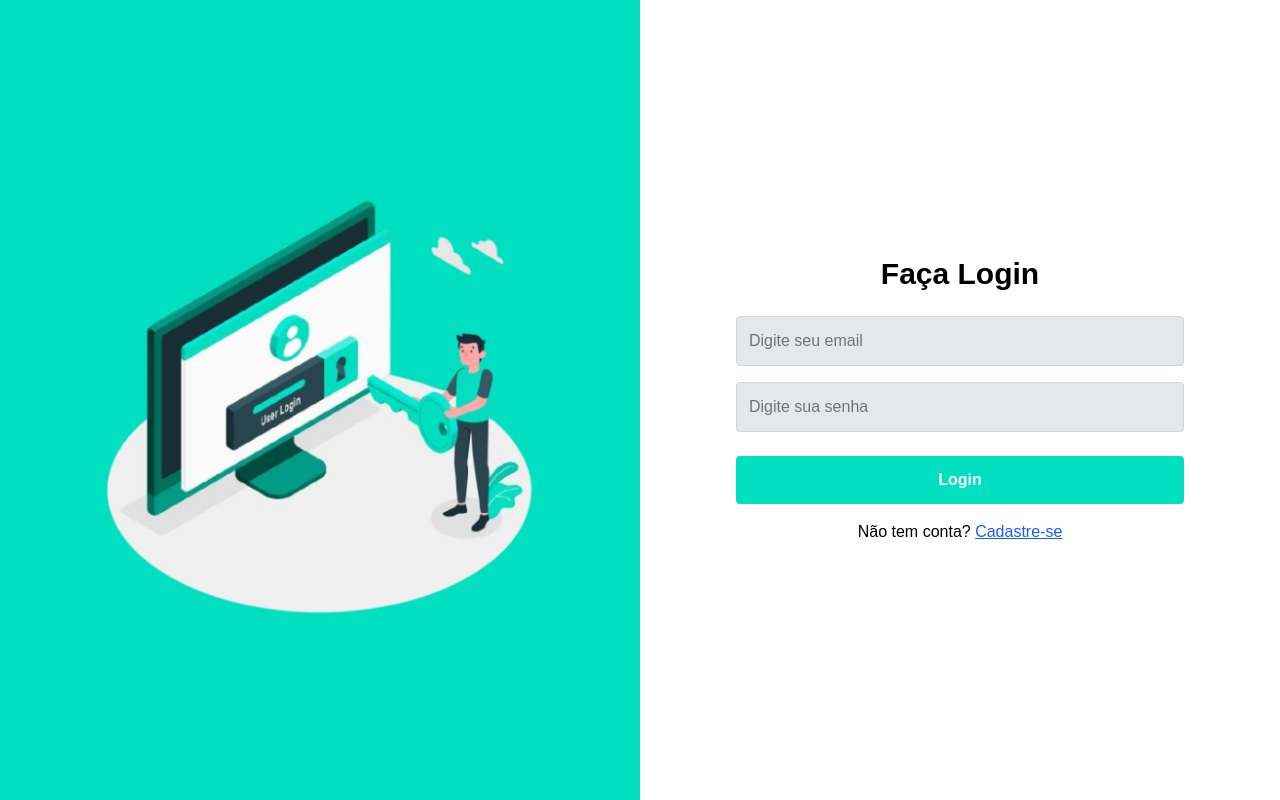
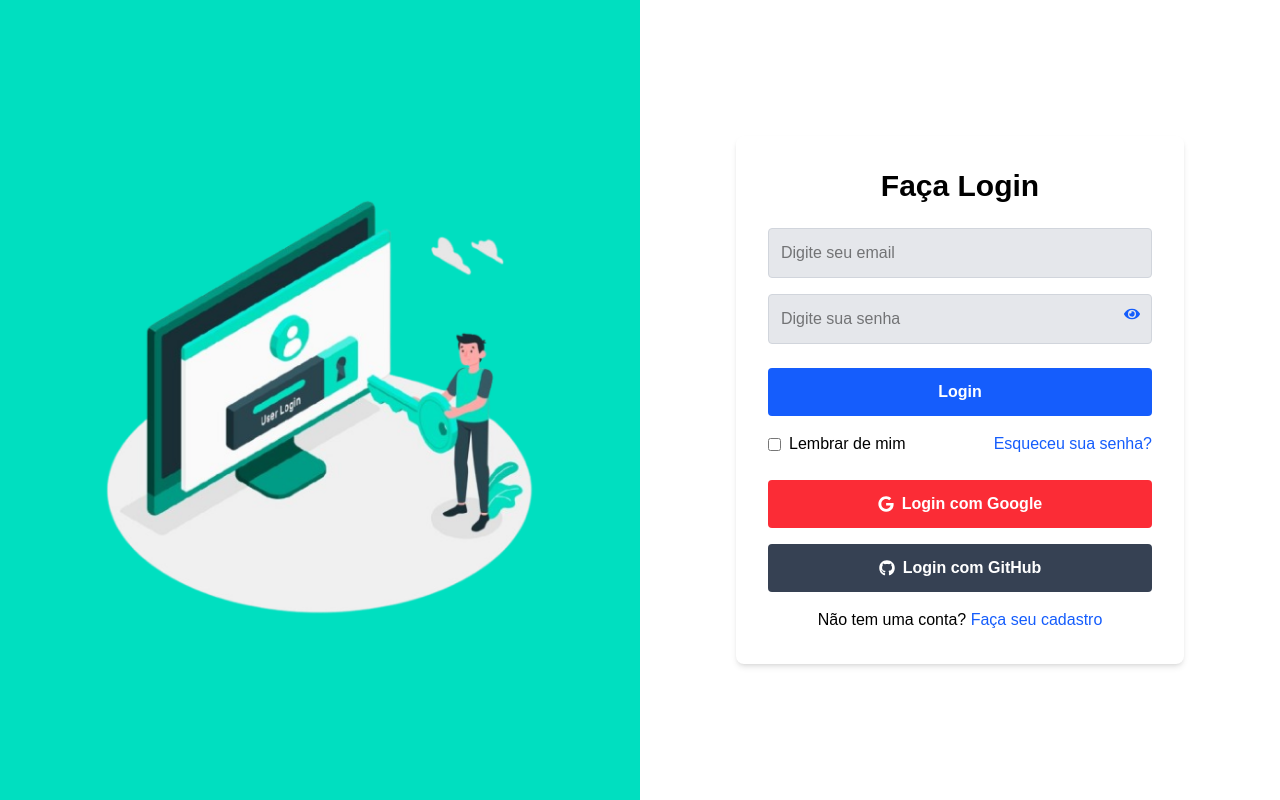
Before and after one commit to andre-0303/projeto-next-auth, a Next.js app: page / in a window 1280 px wide. Built offline with nearby package versions, Linux system fonts and the light colour scheme.

Commit message:
feat: adicionando login com google e github

```diff
--- a/package.json
+++ b/package.json
@@ -14,7 +14,8 @@
     "next": "15.3.1",
     "next-auth": "^4.24.11",
     "react": "^19.0.0",
-    "react-dom": "^19.0.0"
+    "react-dom": "^19.0.0",
+    "react-icons": "^5.5.0"
   },
   "devDependencies": {
     "@tailwindcss/postcss": "^4",
--- a/src/app/components/LoginForm.tsx
+++ b/src/app/components/LoginForm.tsx
@@ -1,59 +1,138 @@
 "use client";
-
-import React from "react";
-import { signIn } from 'next-auth/react';
+import React, { useState } from "react";
+import { signIn } from "next-auth/react";
 import { useSearchParams } from "next/navigation";
-import Link from "next/link";
+import { FaGoogle, FaGithub, FaEye, FaEyeSlash } from "react-icons/fa";
 
 export default function LoginForm() {
   const searchParams = useSearchParams();
-  const error = searchParams.get('error');
+  const error = searchParams.get("error");
+  const [email, setEmail] = useState("");
+  const [password, setPassword] = useState("");
+  const [loading, setLoading] = useState(false);
+  const [showPassword, setShowPassword] = useState(false);
+  const [rememberMe, setRememberMe] = useState(false);
 
   async function handleLogin(e: React.FormEvent<HTMLFormElement>) {
     e.preventDefault();
-    const formData = new FormData(e.currentTarget);
 
-    const data = {
-      email: formData.get("email"),
-      password: formData.get("password")
-    };
+    // Validação de campos
+    if (!email || !password) {
+      alert("Por favor, preencha todos os campos.");
+      return;
+    }
 
-    await signIn("credentials", {
-      email: data.email,
-      password: data.password,
+    setLoading(true);
+
+    const res = await signIn("credentials", {
+      email,
+      password,
+      redirect: false,
       callbackUrl: "/dashboard",
     });
+
+    setLoading(false);
+
+    if (res?.error) {
+      console.log("Erro no login:", res.error);
+    } else {
+      window.location.href = res?.url || "/dashboard";
+    }
   }
 
   return (
-    <form className="w-full max-w-md flex flex-col" onSubmit={handleLogin}>
+    <form
+      className="w-full max-w-md flex flex-col bg-white p-8 rounded-lg shadow-md"
+      onSubmit={handleLogin}
+    >
       <h1 className="font-bold text-3xl mb-6 text-center">Faça Login</h1>
 
       <input
         name="email"
         type="email"
+        value={email}
+        onChange={(e) => setEmail(e.target.value)}
         className="p-3 mb-4 border border-gray-300 rounded bg-gray-200"
         placeholder="Digite seu email"
+        aria-label="Digite seu e-mail"
       />
 
-      <input
-        name="password"
-        type="password"
-        className="p-3 mb-6 border border-gray-300 rounded bg-gray-200"
-        placeholder="Digite sua senha"
-      />
+      <div className="relative">
+        <input
+          name="password"
+          type={showPassword ? "text" : "password"}
+          value={password}
+          onChange={(e) => setPassword(e.target.value)}
+          className="p-3 mb-6 border border-gray-300 rounded bg-gray-200 w-full"
+          placeholder="Digite sua senha"
+          aria-label="Digite sua senha"
+        />
+        <button
+          type="button"
+          onClick={() => setShowPassword(!showPassword)}
+          className="absolute right-3 top-3 text-blue-600"
+        >
+          {showPassword ? <FaEyeSlash /> : <FaEye />}
+        </button>
+      </div>
 
       <button
         type="submit"
-        className="bg-[#00DFC0] hover:bg-[#6bc0b4] transition-colors text-white font-semibold py-3 rounded cursor-pointer"
+        className={`bg-blue-600 hover:bg-blue-700 transition-colors text-white font-semibold py-3 rounded cursor-pointer ${loading ? "opacity-50 cursor-not-allowed" : ""}`}
+        disabled={loading}
       >
-        Login
+        {loading ? "Carregando..." : "Login"}
       </button>
 
-      {error === 'CredentialsSignin' && <div className="text-red-500 mt-4">Email ou senha incorretos</div>}
+      {error === "CredentialsSignin" && (
+        <div className="text-red-500 mt-2">E-mail ou senha incorretos.</div>
+      )}
+
+      <div className="flex items-center justify-between mt-4">
+        <label className="flex items-center">
+          <input
+            type="checkbox"
+            checked={rememberMe}
+            onChange={() => setRememberMe(!rememberMe)}
+            className="mr-2"
+          />
+          Lembrar de mim
+        </label>
+        <div className="text-right">
+          <a
+            href="/reset-password"
+            className="text-blue-600 hover:underline"
+          >
+            Esqueceu sua senha?
+          </a>
+        </div>
+      </div>
+
+      <div className="mt-6">
+        <button
+          onClick={() => signIn("google", { callbackUrl: "/dashboard" })}
+          className="w-full py-3 mb-4 bg-red-500 hover:bg-red-600 cursor-pointer text-white font-semibold rounded flex items-center justify-center gap-2"
+        >
+          <FaGoogle />
+          Login com Google
+        </button>
+
+        <button
+          onClick={() => signIn("github", { callbackUrl: "/dashboard" })}
+          className="w-full py-3 bg-gray-700 hover:bg-gray-800 cursor-pointer text-white font-semibold rounded flex items-center justify-center gap-2"
+        >
+          <FaGithub />
+          Login com GitHub
+        </button>
+      </div>
 
       <div className="text-center mt-4">
-        Não tem conta? <Link href="/register" className="text-blue-600 underline">Cadastre-se</Link>
+        <p>
+          Não tem uma conta?{" "}
+          <a href="/register" className="text-blue-600 hover:underline">
+            Faça seu cadastro
+          </a>
+        </p>
       </div>
     </form>
   );
--- a/src/app/components/RegisterForm.tsx
+++ b/src/app/components/RegisterForm.tsx
@@ -5,13 +5,20 @@ import { useRouter } from "next/navigation";
 import React, { useState } from "react";
 import Link from "next/link";
 import bcrypt from 'bcryptjs';
+import { FaEye, FaEyeSlash } from "react-icons/fa"; // ícones para mostrar/ocultar a senha
 
 export default function RegisterForm() {
   const router = useRouter();
   const [error, setError] = useState<string | null>(null);
+  const [password, setPassword] = useState<string>("");
+  const [showPassword, setShowPassword] = useState<boolean>(false);
+
+  const [loading, setLoading] = useState(false);
 
   async function handleRegister(e: React.FormEvent<HTMLFormElement>) {
     e.preventDefault();
+    setLoading(true); // Inicia o carregamento
+
     const formData = new FormData(e.currentTarget);
 
     const email = formData.get("email") as string;
@@ -20,10 +27,24 @@ export default function RegisterForm() {
 
     if (!email || !password || !name) {
       setError("Preencha todos os campos.");
+      setLoading(false);
       return;
     }
 
-    // gerar hash da senha
+    // Validação simples de e-mail e senha
+    if (!/\S+@\S+\.\S+/.test(email)) {
+      setError("E-mail inválido.");
+      setLoading(false);
+      return;
+    }
+
+    if (password.length < 8) {
+      setError("A senha deve ter pelo menos 8 caracteres.");
+      setLoading(false);
+      return;
+    }
+
+    // Gerar hash da senha
     const hashedPassword = await bcrypt.hash(password, 10);
 
     const { data, error } = await supabase.from('users').insert([
@@ -33,10 +54,15 @@ export default function RegisterForm() {
     if (error) {
       console.log(error);
       setError('Erro ao cadastrar.');
+      setLoading(false);
       return;
     }
 
-    router.push('/'); // depois de cadastrar, vai pro login
+    // Limpar campos e redirecionar após o sucesso
+    setPassword("");
+    setError(null);
+    router.push('/'); // Depois de cadastrar, vai para o login
+    setLoading(false);
   }
 
   return (
@@ -57,18 +83,30 @@ export default function RegisterForm() {
         placeholder="Digite seu email"
       />
 
-      <input
-        name="password"
-        type="password"
-        className="p-3 mb-6 border border-gray-300 rounded bg-gray-200"
-        placeholder="Digite sua senha"
-      />
+      <div className="relative mb-6">
+        <input
+          name="password"
+          type={showPassword ? "text" : "password"}
+          value={password}
+          onChange={(e) => setPassword(e.target.value)}
+          className="p-3 mb-4 w-full border border-gray-300 rounded bg-gray-200"
+          placeholder="Digite sua senha"
+        />
+        <button
+          type="button"
+          className="absolute right-3 top-1/2 transform -translate-y-1/2 text-gray-600"
+          onClick={() => setShowPassword(!showPassword)}
+        >
+          {showPassword ? <FaEyeSlash /> : <FaEye />}
+        </button>
+      </div>
 
       <button
         type="submit"
         className="bg-[#007dfe] hover:bg-blue-700 transition-colors text-white font-semibold py-3 rounded cursor-pointer"
+        disabled={loading}
       >
-        Cadastrar
+        {loading ? "Cadastrando..." : "Cadastrar"}
       </button>
 
       {error && <div className="text-red-500 mt-4">{error}</div>}
--- /dev/null
+++ b/src/app/profile/page.tsx
@@ -0,0 +1,64 @@
+"use client";
+
+import { useState, useEffect } from "react";
+import { useRouter } from "next/navigation";
+import { getSession } from "next-auth/react";
+import Link from "next/link";
+import LogoutButton from "../components/LogoutButton";
+
+export default function Profile() {
+    const [session, setSession] = useState<any>(null);
+    const router = useRouter();
+
+    useEffect(() => {
+        const fetchSession = async () => {
+            const sessionData = await getSession();
+            if (!sessionData) {
+                router.push('/'); // Se não estiver logado, redireciona para login
+            } else {
+                setSession(sessionData);
+            }
+        };
+
+        fetchSession();
+    }, [router]);
+
+    if (!session) {
+        return <div>Carregando...</div>; // Você pode adicionar uma tela de loading aqui
+    }
+
+    return (
+        <div className="min-h-screen bg-gray-100 flex flex-col items-center justify-center py-12 px-4 sm:px-6 lg:px-8">
+            <div className="max-w-md w-full space-y-8 bg-white p-8 rounded-lg shadow-lg">
+                <div className="flex flex-col items-center mb-6">
+                    <h1 className="text-4xl font-semibold text-center text-teal-600">Meu Perfil</h1>
+                    <p className="mt-2 text-lg text-gray-600">Aqui estão as informações da sua conta</p>
+                </div>
+
+                <div className="space-y-6">
+                    <div className="bg-teal-100 p-4 rounded-lg shadow-md">
+                        <p className="text-teal-600 font-medium text-lg">Nome</p>
+                        <p className="text-gray-800 text-xl">{session?.user?.name}</p>
+                    </div>
+                    <div className="bg-teal-100 p-4 rounded-lg shadow-md">
+                        <p className="text-teal-600 font-medium text-lg">Email</p>
+                        <p className="text-gray-800 text-xl">{session?.user?.email}</p>
+                    </div>
+
+                    <div className="mt-6 flex justify-center gap-4">
+                        <Link href="/profile/edit" className="text-teal-600 hover:underline">
+                            Editar Perfil
+                        </Link>
+                        <Link href="/settings" className="text-teal-600 hover:underline">
+                            Configurações
+                        </Link>
+                    </div>
+                </div>
+
+                <div className="mt-8 text-center">
+                    <LogoutButton />
+                </div>
+            </div>
+        </div>
+    );
+}
```
Also changed, not shown: src/app/api/auth/[...nextauth]/route.ts (+38 -6 lines), src/app/dashboard/page.tsx (+67 -10 lines), 1 other file (tests, documents, lock files or other folders).
